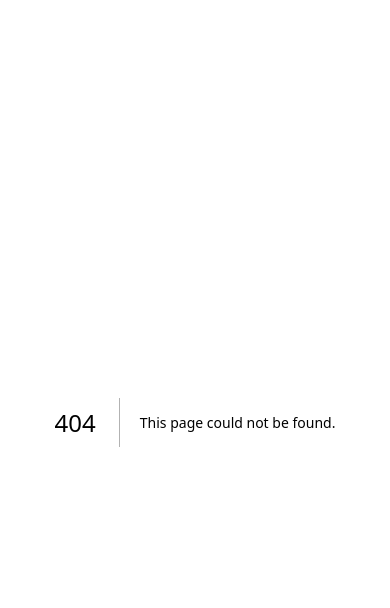
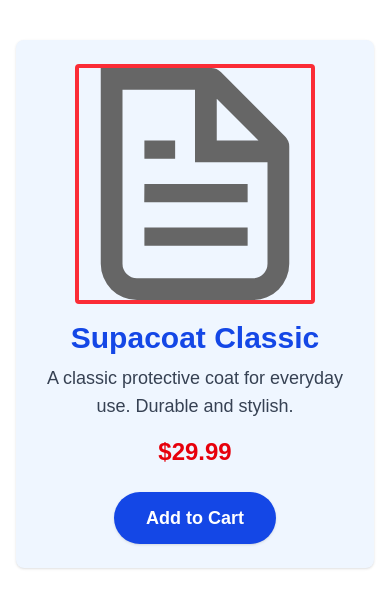
Before and after one commit to kellyworkos00-droid/project101, a Next.js app: page /product/1 in a window 390 px wide. Before the commit this address had no page. Shown: the top 608 px of the page. Built offline with nearby package versions, Linux system fonts and the light colour scheme.

Commit message:
Add individual product landing page template with sample data and responsive design

```diff
--- /dev/null
+++ b/src/app/product/[id]/page.tsx
@@ -0,0 +1,52 @@
+import React from "react";
+import Image from "next/image";
+import { notFound } from "next/navigation";
+
+const products = [
+  {
+    id: "1",
+    name: "Supacoat Classic",
+    image: "/file.svg",
+    price: 29.99,
+    description: "A classic protective coat for everyday use. Durable and stylish.",
+  },
+  {
+    id: "2",
+    name: "Supacoat Premium",
+    image: "/globe.svg",
+    price: 49.99,
+    description: "Premium protection with advanced features for demanding environments.",
+  },
+  {
+    id: "3",
+    name: "Supacoat Ultra",
+    image: "/window.svg",
+    price: 69.99,
+    description: "Ultra protection for extreme conditions. Maximum durability and comfort.",
+  },
+];
+
+export default function ProductPage({ params }: { params: { id: string } }) {
+  const product = products.find((p) => p.id === params.id);
+  if (!product) return notFound();
+
+  return (
+    <div className="min-h-screen bg-white flex flex-col items-center py-10 px-4">
+      <div className="w-full max-w-xl bg-blue-50 rounded-lg shadow p-6 flex flex-col items-center">
+        <Image
+          src={product.image}
+          alt={product.name}
+          width={240}
+          height={160}
+          className="rounded mb-4 object-cover border-4 border-red-500"
+        />
+        <h1 className="text-3xl font-bold text-blue-700 mb-2 text-center">{product.name}</h1>
+        <p className="text-lg text-gray-700 mb-4 text-center">{product.description}</p>
+        <div className="text-2xl font-semibold text-red-600 mb-6">${product.price.toFixed(2)}</div>
+        <button className="px-8 py-3 rounded-full bg-blue-700 text-white font-bold text-lg shadow hover:bg-blue-800 transition">
+          Add to Cart
+        </button>
+      </div>
+    </div>
+  );
+}
```
